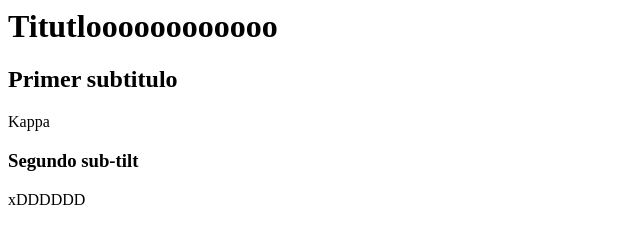
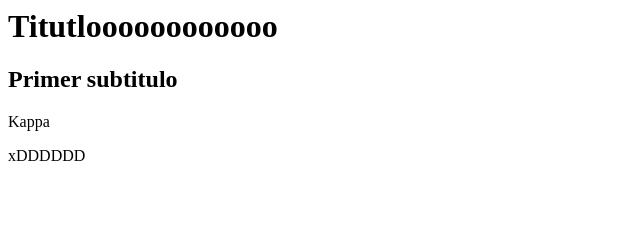
Before and after one commit to omarsals/mi-practica, a plain HTML site: page index.html in a window 1280 px wide. Shown: the whole page, without its empty margins (0-640 px from the left). Drawn offline with Linux system fonts and the light colour scheme.

Commit message:
eliminar lineas

```diff
--- a/index.html
+++ b/index.html
@@ -7,7 +7,6 @@
 
 		<h2> Primer subtitulo </h1>
 		<p> Kappa		</p>
-		<h3> Segundo sub-tilt </h1>
 		<p> xDDDDDD</p>
 	</body>
 
```
